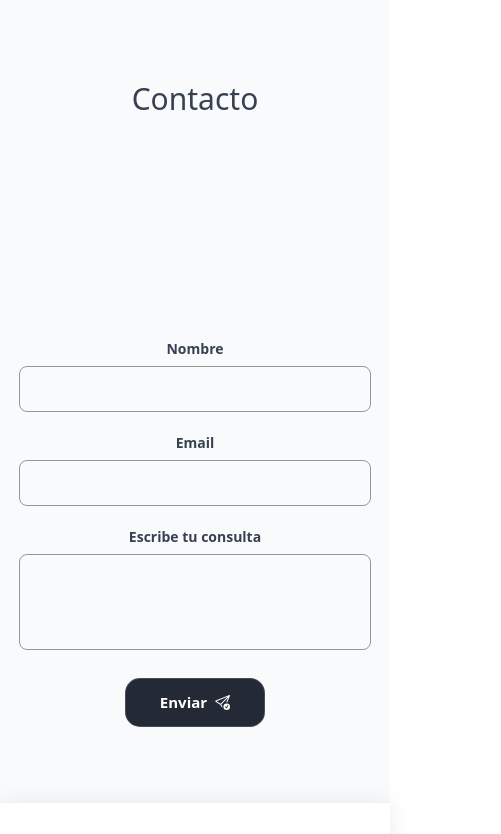
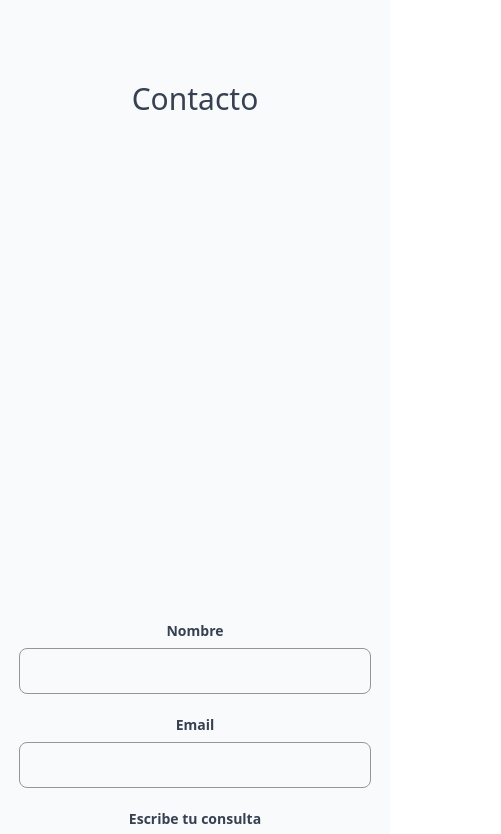
Before and after one commit to jesusre890/portfolio, a React (Vite) app: page / in a window 390 px wide. Shown: the part 4600-5434 px from the top of the page, 501 px wide, since content can reach past the window. Built offline with nearby package versions, Linux system fonts and the light colour scheme.

Commit message:
finalizado con correccion en contacto

```diff
--- a/src/views/Contacto/Contacto.jsx
+++ b/src/views/Contacto/Contacto.jsx
@@ -12,12 +12,12 @@ const Contacto = () => {
       <h2 className="text-3xl font-medium text-gray-700 mb-4 dark:text-slate-300">
         Contacto
       </h2>
-      <div className="contenedor md:flex justify-around lg:justify-center lg:gap-32">
+      <div className="contenedor flex flex-col items-center md:flex justify-around lg:justify-center lg:gap-32">
         <div className="contacto_escribeme">
           <h3 className="font-medium text-gray-700 text-lg dark:text-slate-300">
 
           </h3>
-          <div className="flex justify-center md:flex-col">
+          <div className="justify-center md:flex-col">
             {/*Email*/}
             <a href="mailto:jesusre890@gmail.com">
               <div className="info flex flex-col items-center p-3 bg-white m-3 dark:bg-gray-200">
```
